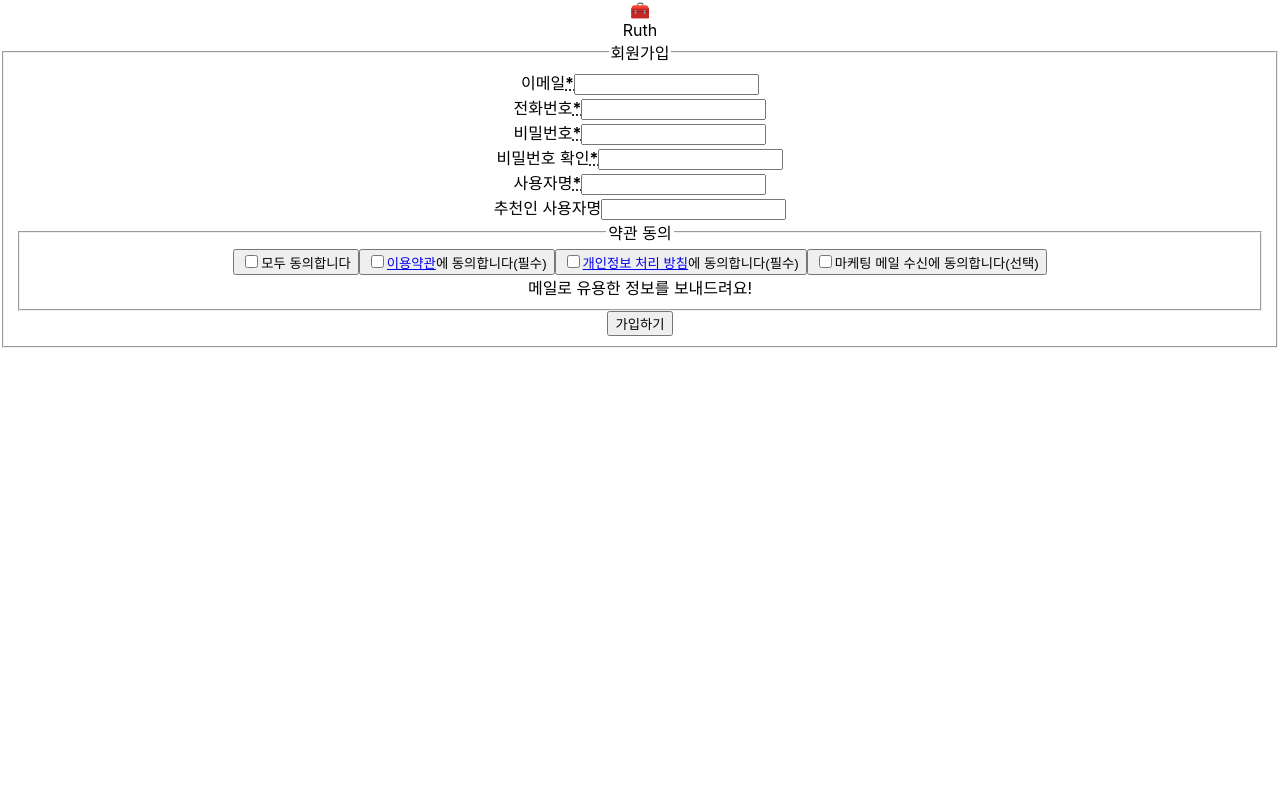
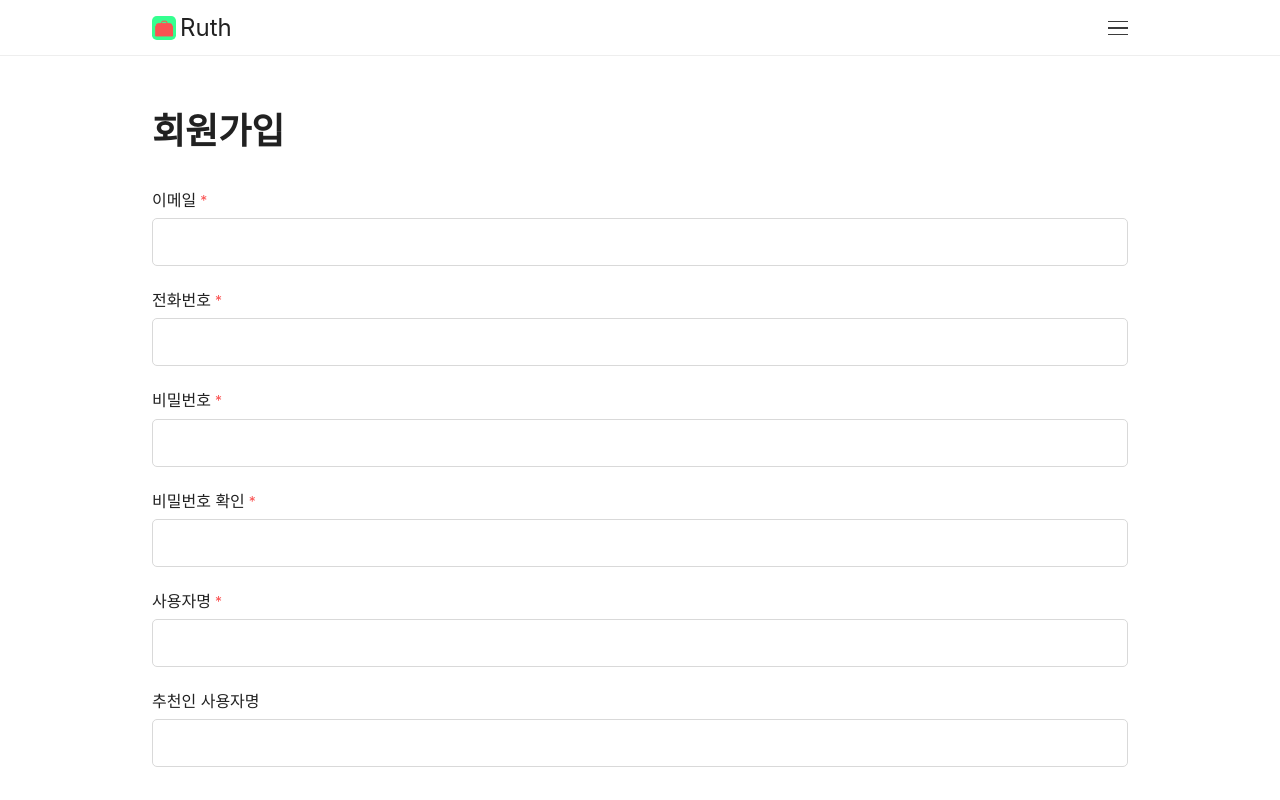
Before and after one commit to srngch/react-signup-form, a React (Create React App) app: page /signup in a window 1280 px wide. Shown: the top 800 px of the page. Built offline with nearby package versions, Linux system fonts and the light colour scheme; a web font is replaced by a local one.

Commit message:
feat: Add style to '/signup' page

```diff
--- a/src/assets/styles/App.css
+++ b/src/assets/styles/App.css
@@ -1,38 +1,254 @@
-.App {
-  text-align: center;
+:root {
+  --primary-color: #35ff90;
+  --secondary-color: #fcffaa;
+  --font-color: #212121;
+  --font-secondary-color: #757575;
+  --bg-color: #ffffff;
+  --input-border-color: #d9d9d9;
+  --color-white: #ffffff;
+  --open-color-gray: #868e96;
+  --open-color-red: #fa5252;
+  --open-color-blue: #228be6;
+  --open-color-yellow: #fcc419;
+  font-size: 16px;
 }
 
-.App-logo {
-  height: 40vmin;
-  pointer-events: none;
+* {
+  padding: 0;
+  margin: 0;
+  border: 0;
+  box-sizing: border-box;
 }
 
-@media (prefers-reduced-motion: no-preference) {
-  .App-logo {
-    animation: App-logo-spin infinite 20s linear;
-  }
+.App {
+  max-width: 1024px;
+  min-height: 100vh;
+  margin: 0 auto;
+  color: var(--font-color);
 }
 
-.App-header {
-  background-color: #282c34;
-  min-height: 100vh;
-  display: flex;
-  flex-direction: column;
-  align-items: center;
-  justify-content: center;
-  font-size: calc(10px + 2vmin);
-  color: white;
+header.app-header {
+  z-index: 10000;
+  position: fixed;
+  top: 0;
+  left: 0;
+  right: 0;
+  height: 56px;
+  background-color: var(--bg-color);
+  border-bottom: 1px solid #eee;
 }
 
-.App-link {
-  color: #61dafb;
+.app-header-wrapper {
+  margin: 0 auto;
+  max-width: 1024px;
+  height: 56px;
+  display: flex;
+  align-items: center;
+  justify-content: space-between;
+  padding: 0 24px;
 }
 
-@keyframes App-logo-spin {
-  from {
-    transform: rotate(0deg);
-  }
-  to {
-    transform: rotate(360deg);
-  }
+.app-header-left {
+  height: 24px;
+  display: flex;
+  align-items: center;
+  justify-content: flex-start;
 }
+
+.app-header-logo {
+  height: 24px;
+  width: 24px;
+  background-color: var(--primary-color);
+  border-radius: 20%;
+  text-align: center;
+  font-size: 1rem;
+  line-height: 24px;
+  color: transparent;
+  text-shadow: 0 0 0 var(--open-color-red);
+}
+
+.app-header-name {
+  margin-left: 4px;
+  font-size: 1.5rem;
+  font-weight: 400;
+  line-height: 24px;
+}
+
+.app-header-right {
+  height: 24px;
+  width: 24px;
+  display: flex;
+  align-items: center;
+  flex-direction: row-reverse;
+}
+
+.burger-menu {
+  display: flex;
+  align-items: stretch;
+  justify-content: space-around;
+  flex-wrap: wrap;
+  align-content: space-around;
+  width: 20px;
+  height: 20px;
+  border-radius: 20%;
+}
+
+.burger-menu-line {
+  width: 24px;
+  height: 1.65px;
+  background-color: #3b3b3b;
+}
+
+main {
+  background-color: var(--bg-color);
+  height: 200vh;
+  padding-top: 56px;
+}
+
+.main-wrapper {
+  margin: 0 auto;
+  width: 100%;
+  margin-top: 48px;
+  padding: 0 24px;
+  max-width: 1024px;
+}
+
+.form-title {
+  margin-bottom: 32px;
+  font-style: normal;
+  font-weight: 600;
+  font-size: 36px;
+  line-height: 54px;
+}
+
+.input-wrapper {
+  margin-bottom: 24px;
+}
+
+label {
+  display: inline-block;
+  margin-bottom: 8px;
+  font-style: normal;
+  font-weight: 400;
+  line-height: 1.2;
+}
+
+.input-label-required {
+  margin-left: 4px;
+  font-weight: 400;
+  font-size: 14px;
+  line-height: 22px;
+  text-decoration: none;
+  color: var(--open-color-red);
+}
+
+input {
+  width: 100%;
+  height: 48px;
+  border-radius: 5px;
+  border: 1px solid var(--input-border-color);
+  padding: 0 16px;
+  font-size: 16px;
+  line-height: 48px;
+  outline: none;
+}
+
+.input-message {
+  margin-top: 4px;
+  font-style: oblique;
+  font-weight: 400;
+  font-size: 14px;
+  line-height: 22px;
+  text-decoration: none;
+  color: var(--open-color-gray);
+}
+
+.input-message.error {
+  color: var(--open-color-red);
+}
+
+.agreements {
+  margin-top: 56px;
+  padding-bottom: 16px;
+  border: 1px solid var(--input-border-color);
+  border-radius: 5px;
+}
+
+.agreements-title {
+  display: none;
+}
+
+.checkbox-wrapper {
+  margin: 0;
+  margin-bottom: 12px;
+  background-color: transparent;
+  border: none;
+  border-radius: 0;
+  text-align: left;
+  line-height: normal;
+}
+
+input.checkbox {
+  width: 16px;
+  height: 16px;
+  border-radius: 50%;
+  border: 1px solid var(--input-border-color);
+  padding: 0;
+  font-size: 16px;
+  line-height: 24px;
+  outline: none;
+  vertical-align: middle;
+}
+
+.agreements .input-message {
+  margin-left: 26px;
+}
+
+.checkbox-label {
+  margin: 0;
+  margin-left: 12px;
+  font-style: normal;
+  line-height: 22px;
+  text-decoration: none;
+  vertical-align: middle;
+}
+
+.checkbox-label a {
+  text-decoration: none;
+  font-weight: bold;
+  color: var(--open-color-blue);
+}
+
+.agreements > .checkbox-wrapper:first-of-type {
+  border-bottom: 1px solid var(--input-border-color);
+}
+
+.agreements > .checkbox-wrapper:not(:first-of-type) {
+  padding-left: 24px;
+  height: auto;
+}
+
+.marketing-message {
+  margin-top: -8px;
+  margin-left: 52px !important;
+  font-size: 14px;
+  line-height: 22px;
+  color: var(--open-color-blue);
+}
+
+button {
+  margin-top: 24px;
+  width: 100%;
+  height: 48px;
+  border-radius: 5px;
+  border: 1px solid var(--primary-color);
+  padding: 0 16px;
+  font-size: 16px;
+  font-weight: 700;
+  line-height: 48px;
+  outline: none;
+  text-decoration: none;
+  cursor: pointer;
+  background-color: var(--primary-color);
+  color: var(--font-color);
+}
--- a/src/components/Input.tsx
+++ b/src/components/Input.tsx
@@ -64,7 +64,7 @@ const Input = ({
   return (
     <div className={`input-wrapper ${isValid ? 'valid' : ''}`}>
       <label htmlFor={name}>{label}</label>
-      {isRequired && <strong><abbr title='required'>*</abbr></strong>}
+      {isRequired && <abbr className='input-label-required' title='required'>*</abbr>}
       <input
         id={name}
         type={type}
--- a/src/components/Message.tsx
+++ b/src/components/Message.tsx
@@ -10,7 +10,8 @@ const Message = ({ type, message, showMessage = false }: MassageProps) => {
 	return (
 		<>
 			{showMessage &&
-				<div className={`message ${type}`}>
+				<div className={`input-message ${type}`}>
+					{type === 'error' && <span>⚠️ </span>}
 					<span>{message}</span>
 				</div>
 			}
--- a/src/pages/SignupForm/agreements.tsx
+++ b/src/pages/SignupForm/agreements.tsx
@@ -32,8 +32,8 @@ const Agreements = ({
   };
 
   return (
-    <fieldset>
-      <legend>약관 동의</legend>
+    <fieldset className='agreements'>
+      <legend className='agreements-title'>약관 동의</legend>
       <InputCheckbox
         id='all'
         name='all'
@@ -53,7 +53,7 @@ const Agreements = ({
       <InputCheckbox
         id='terms'
         name='terms'
-        label={<><a href='#'>이용약관</a>에 동의합니다(필수)</>}
+        label={<><a href='/terms' target='_blank'>이용약관</a>에 동의합니다(필수)</>}
         checked={formData.isTermsAgree}
         setChecked={(checked) => {
           setFormData({
@@ -72,7 +72,7 @@ const Agreements = ({
       <InputCheckbox
         id='privacy'
         name='privacy'
-        label={<><a href='#'>개인정보 처리 방침</a>에 동의합니다(필수)</>}
+        label={<><a href='/privacy' target='_blank'>개인정보 처리 방침</a>에 동의합니다(필수)</>}
         checked={formData.isPrivacyAgree}
         setChecked={(checked) => {
           setFormData({
@@ -101,8 +101,8 @@ const Agreements = ({
           });
         }}
       />
-      <div>
-        <span>메일로 유용한 정보를 보내드려요!</span>
+      <div className='marketing-message'>
+        <span>메일로 유용한 정보를 보내드려요! ✨</span>
       </div>
     </fieldset>
   );
--- a/src/pages/SignupForm/index.tsx
+++ b/src/pages/SignupForm/index.tsx
@@ -94,7 +94,7 @@ const SignUpForm = ({ users, handleSignup }: { users: User[], handleSignup: (use
   return (
     <form onSubmit={handleSubmit}>
       <fieldset>
-        <legend>회원가입</legend>
+        <legend className="form-title">회원가입</legend>
         <Input
           name='email'
           label='이메일'
```
